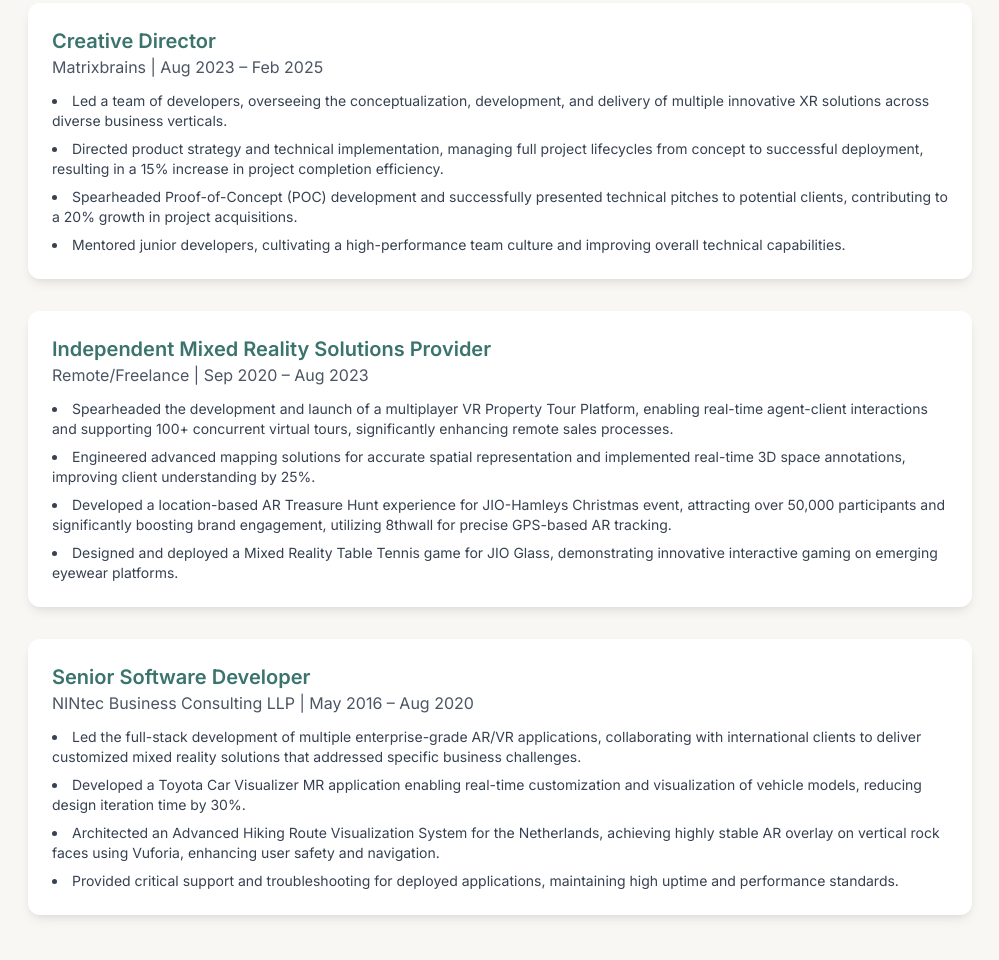
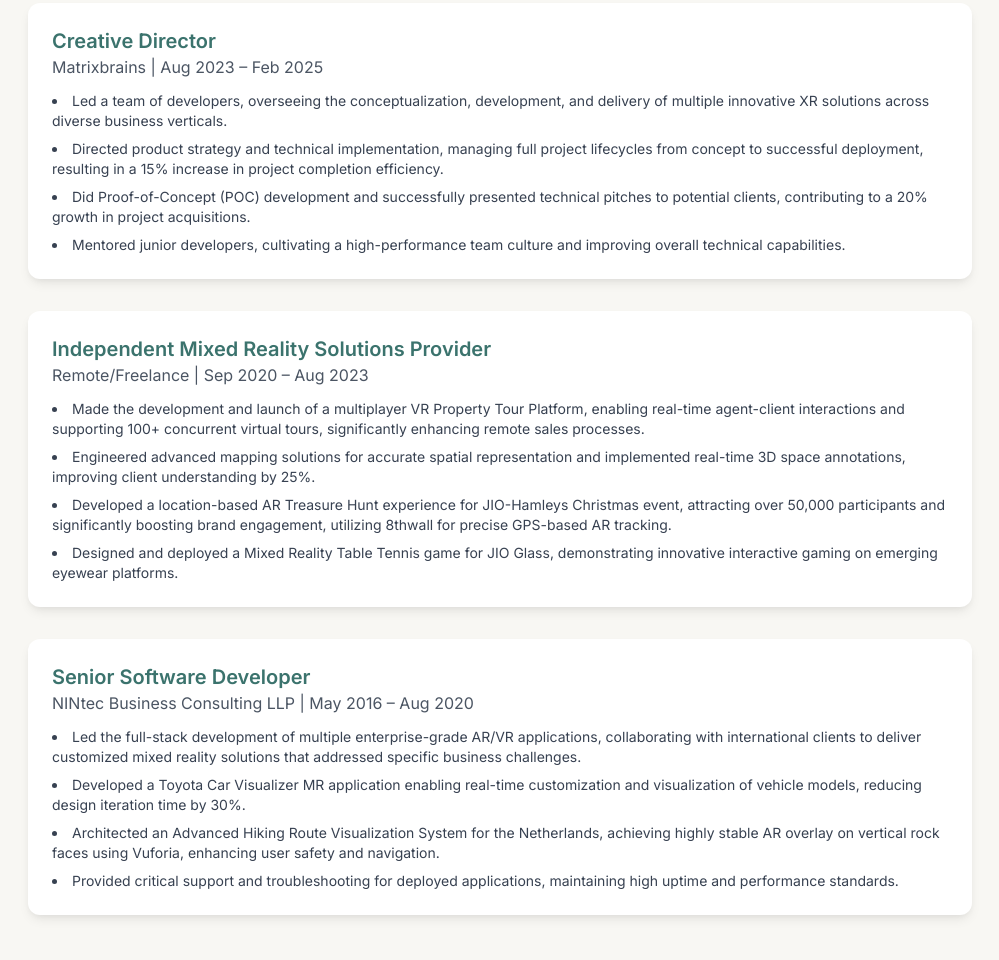
Before and after one commit to Rohanmalodia/cv, a plain HTML site: page index.html in a window 1280 px wide. Shown: the part 1263-2223 px from the top of the page, without its empty margins (268-1267 px from the left). Drawn offline with nearby package versions, Linux system fonts and the light colour scheme.

Commit message:
Update index.html

```diff
--- a/index.html
+++ b/index.html
@@ -394,7 +394,7 @@
                     <ul class="list-disc list-inside mt-3 text-gray-700 space-y-2 text-sm">
                         <li>Led a team of developers, overseeing the conceptualization, development, and delivery of multiple innovative XR solutions across diverse business verticals.</li>
                         <li>Directed product strategy and technical implementation, managing full project lifecycles from concept to successful deployment, resulting in a 15% increase in project completion efficiency.</li>
-                        <li>Spearheaded Proof-of-Concept (POC) development and successfully presented technical pitches to potential clients, contributing to a 20% growth in project acquisitions.</li>
+                        <li>Did Proof-of-Concept (POC) development and successfully presented technical pitches to potential clients, contributing to a 20% growth in project acquisitions.</li>
                         <li>Mentored junior developers, cultivating a high-performance team culture and improving overall technical capabilities.</li>
                     </ul>
                 </div>
@@ -402,7 +402,7 @@
                     <h3 class="text-xl font-semibold text-[#3B736D]">Independent Mixed Reality Solutions Provider</h3>
                     <p class="text-md text-gray-600">Remote/Freelance | Sep 2020 – Aug 2023</p>
                     <ul class="list-disc list-inside mt-3 text-gray-700 space-y-2 text-sm">
-                        <li>Spearheaded the development and launch of a multiplayer VR Property Tour Platform, enabling real-time agent-client interactions and supporting 100+ concurrent virtual tours, significantly enhancing remote sales processes.</li>
+                        <li>Made the development and launch of a multiplayer VR Property Tour Platform, enabling real-time agent-client interactions and supporting 100+ concurrent virtual tours, significantly enhancing remote sales processes.</li>
                         <li>Engineered advanced mapping solutions for accurate spatial representation and implemented real-time 3D space annotations, improving client understanding by 25%.</li>
                         <li>Developed a location-based AR Treasure Hunt experience for JIO-Hamleys Christmas event, attracting over 50,000 participants and significantly boosting brand engagement, utilizing 8thwall for precise GPS-based AR tracking.</li>
                         <li>Designed and deployed a Mixed Reality Table Tennis game for JIO Glass, demonstrating innovative interactive gaming on emerging eyewear platforms.</li>
```
